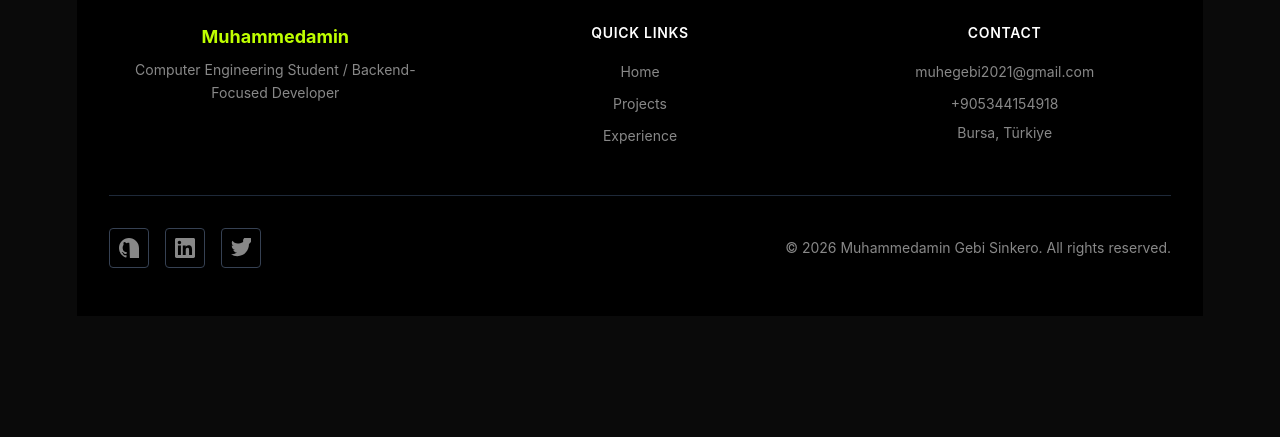
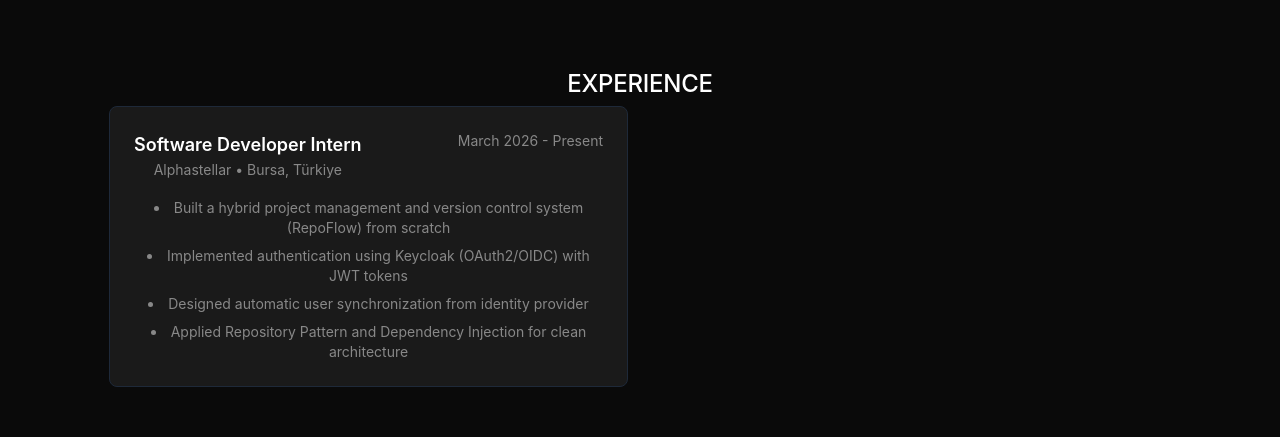
Before and after one commit to muhegebi20/portfolio, a React app: page / in a window 1280 px wide. Shown: the part 1457-1894 px from the top of the page. Before the commit the page ends 1773 px from the top, so only its background shows below. Built offline with nearby package versions, Linux system fonts and the light colour scheme; the HTML template or start-up script is replaced by a standard one.

Commit message:
added experience section

```diff
--- a/src/App.tsx
+++ b/src/App.tsx
@@ -4,6 +4,8 @@ import { Navbar } from './components/layout/Navbar'
 import { Footer } from './components/layout/Footer'
 import { Hero } from './sections/home/Hero'
 import { Skills } from './sections/skills/Skills'
+import { Projects } from './sections/projects/Projects'
+import { Experience } from './sections/experience/Experience'
 
 function App() {
   const data: Portfolio = portfolioData as Portfolio
@@ -20,6 +22,8 @@ function App() {
         />
 
         <Skills skills={data.skills} />
+        <Projects projects={data.projects} />
+        <Experience experience={data.experience} />
       </main>
 
       <Footer footer={data.footer} header={data.header} />
--- /dev/null
+++ b/src/sections/experience/Experience.tsx
@@ -0,0 +1,33 @@
+import type { Experience as ExpType } from '../../types'
+
+interface ExperienceProps {
+  experience: ExpType[]
+}
+
+export function Experience({ experience }: ExperienceProps) {
+  return (
+    <section id="experience" className="section">
+      <h2 className="section-title">Experience</h2>
+
+      <div className="grid grid-cols-1 md:grid-cols-2 gap-6">
+        {experience.map((exp) => (
+          <div key={exp.role + exp.company} className="card">
+            <div className="flex justify-between items-start">
+              <div>
+                <h3 className="text-white font-semibold text-lg">{exp.role}</h3>
+                <p className="text-text-secondary text-sm">{exp.company} • {exp.location}</p>
+              </div>
+              <div className="text-text-secondary text-sm">{exp.period}</div>
+            </div>
+
+            <ul className="mt-4 list-disc list-inside text-text-secondary text-sm space-y-2">
+              {exp.responsibilities.map((r, idx) => (
+                <li key={idx}>{r}</li>
+              ))}
+            </ul>
+          </div>
+        ))}
+      </div>
+    </section>
+  )
+}
```
